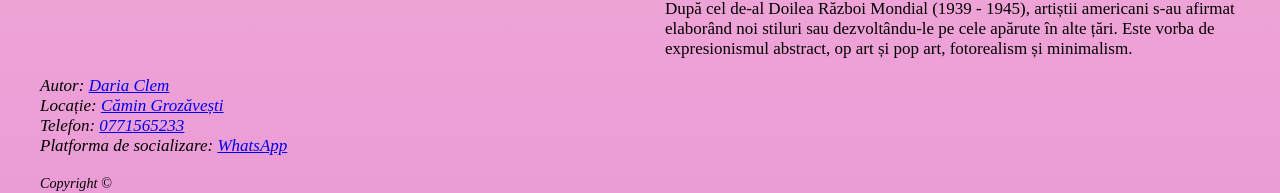
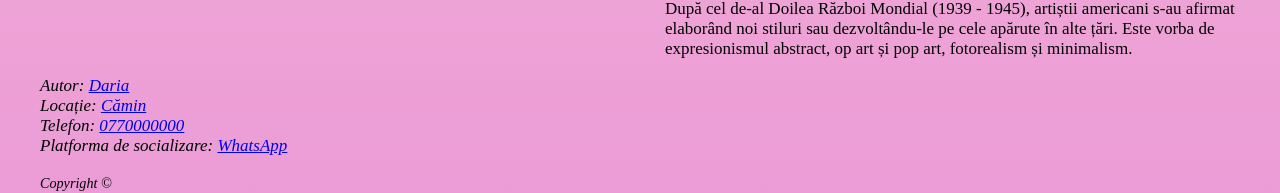
Before and after one commit to DariaClem/Art-website, a plain HTML site: page index.html in a window 1280 px wide. Shown: the part 2527-2720 px from the top of the page. Drawn offline with Linux system fonts and the light colour scheme; files that its build step writes are made by us from their sources; files whose address does not match are found by name.

Commit message:
Update index.html

```diff
--- a/index.html
+++ b/index.html
@@ -265,11 +265,10 @@
 </main>
 <footer>
     <address id="contact">
-        Autor: <a href="mailto:stefana.daria.sd@gmail.com">Daria Clem</a><br>
-        Locație: <a href="https://www.google.com/maps/@44.4431347,26.0655589,16z" target="_blank">Cămin
-        Grozăvești</a><br>
-        Telefon: <a href="tel:0771565233">0771565233</a><br>
-        Platforma de socializare: <a href="https://wa.me/40771565233" target="_blank">WhatsApp</a>
+        Autor: <a href="mailto:daria@gmail.com">Daria</a><br>
+        Locație: <a href="https://www.google.com/maps/@44.9,16z" target="_blank">Cămin</a><br>
+        Telefon: <a href="tel:0770000000">0770000000</a><br>
+        Platforma de socializare: <a href="https://wa.me/0770000000" target="_blank">WhatsApp</a>
         <p><small>Copyright &copy;</small></p>
         <p>Site-ul a fost creat pe data de
             <time datetime="2022-03-21"> 21 martie 2022.</time>
@@ -282,4 +281,5 @@
     </div>
 </footer>
 </body>
+
 </html>
```
